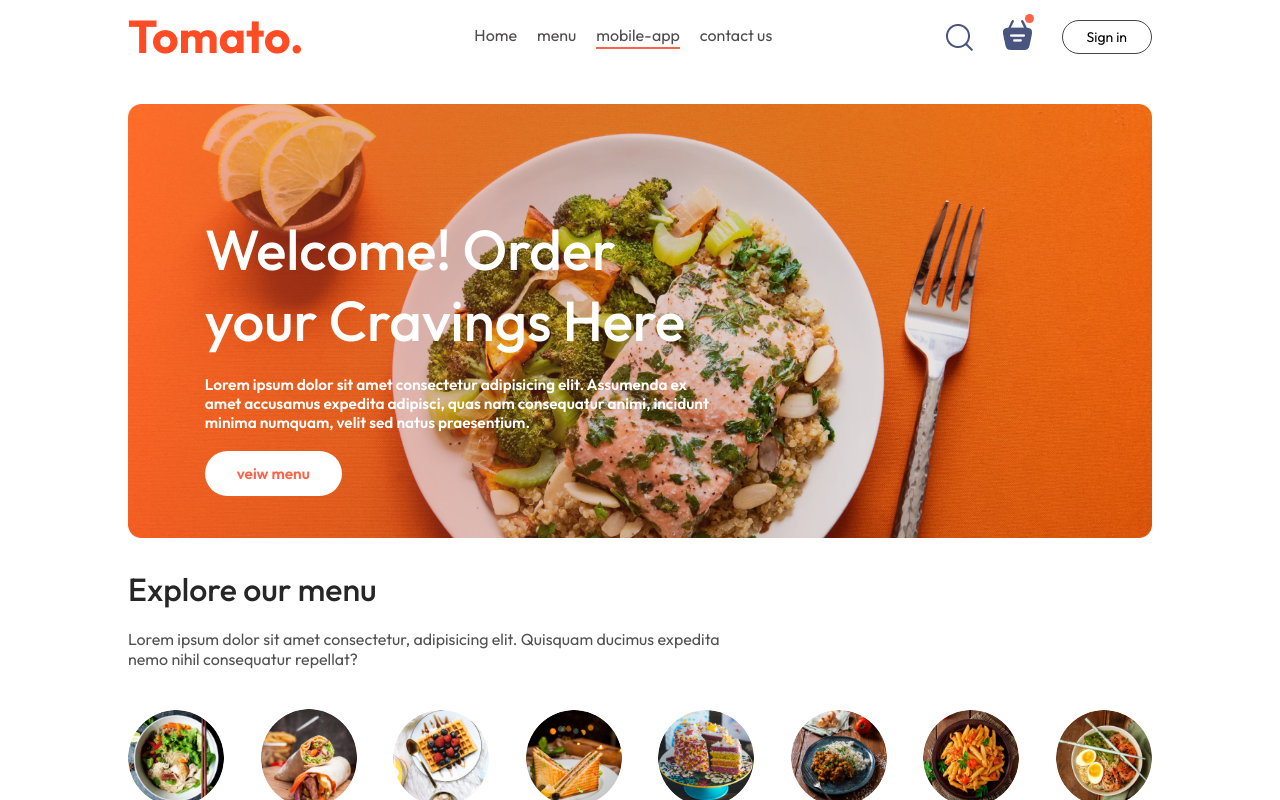
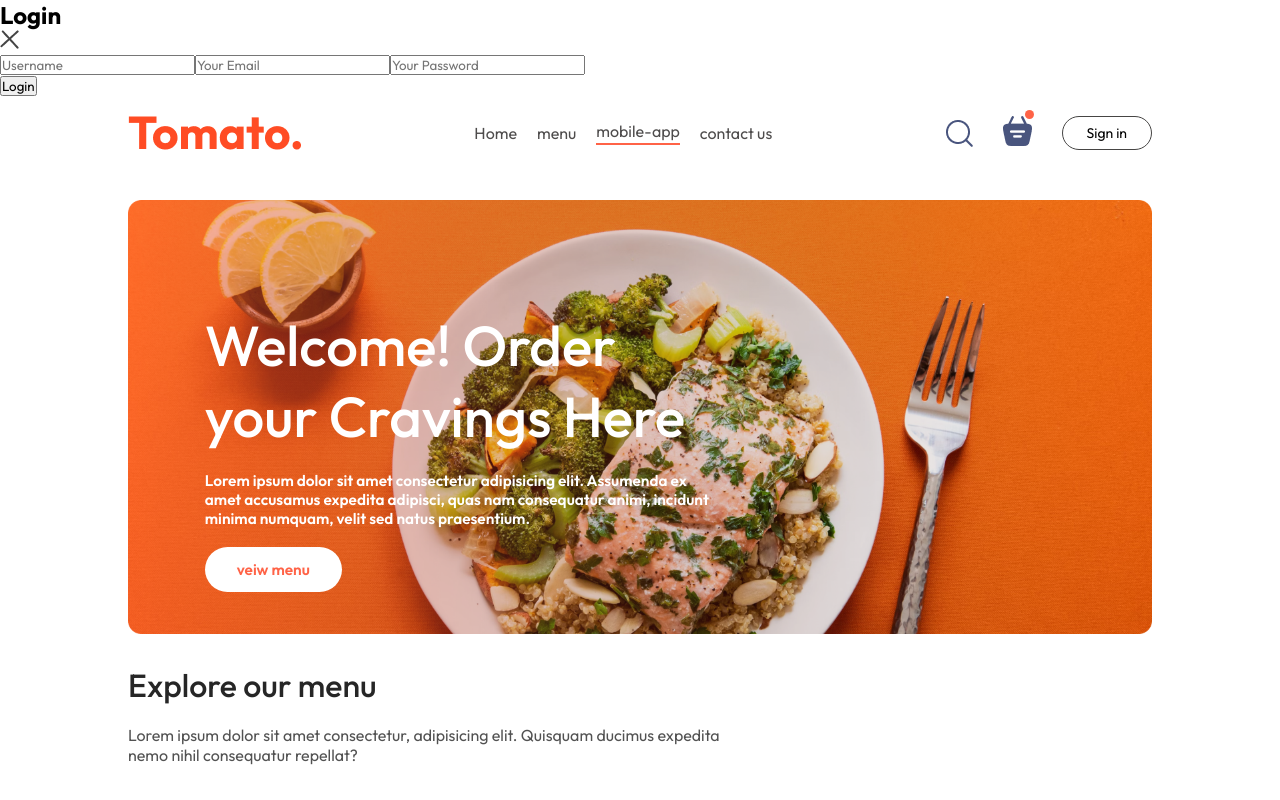
Before and after one commit to mdzaidalam-code/tomato-food-app, a React (Vite) app: page / in a window 1280 px wide. Shown: the top 800 px of the page. Built offline with nearby package versions, Linux system fonts and the light colour scheme; a web font is replaced by a local one.

Commit message:
Login Section started

```diff
--- a/src/App.jsx
+++ b/src/App.jsx
@@ -1,16 +1,21 @@
-import React from 'react'
+import React, { useState } from 'react'
 import Navbar from './components/navbar/Navbar'
 import { Route, Routes } from 'react-router-dom'
 import Home from './pages/Home/Home'
 import Cart from './pages/Cart/Cart'
 import PlacedOrder from './pages/placedOrder/PlacedOrder'
 import Footer from './components/Footer/Footer'
+import LoginPopup from './components/LoginPopup/LoginPopup'
 
 const App = () => {
+
+  const [showLogin,setShowLogin] = useState('false')
+
   return (
     <>
+    {showLogin? <LoginPopup/> : <></>}
     <div className='app'>
-      <Navbar/>
+      <Navbar setShowLogin = {setShowLogin}/>
       <Routes>
          <Route path='/' element={<Home/>}/>
          <Route path='/cart' element={<Cart/>}/>
--- a/src/components/AppDownload/AppDownload.jsx
+++ b/src/components/AppDownload/AppDownload.jsx
@@ -4,7 +4,7 @@ import { assets } from '../../assets/frontend_assets/assets'
 const AppDownload = () => {
   return (
     <div>
-      <div className="app-download">
+      <div className="app-download" id='app-download'>
         <p>
           For Better Exprience Download<br />
           Tomato App
--- a/src/components/ExploreMenu/ExploreMenu.jsx
+++ b/src/components/ExploreMenu/ExploreMenu.jsx
@@ -8,7 +8,7 @@ const ExploreMenu =({category,setCategory}) => {
   console.log("setCategory:", setCategory);
 
   return (
-    <div className="explore-menu">
+    <div className="explore-menu" id='explore-menu'>
       <h1>Explore our menu</h1>
       <p className='explore-menu-text'>
         Lorem ipsum dolor sit amet consectetur, adipisicing elit. Quisquam ducimus expedita nemo nihil consequatur repellat?
--- a/src/components/Footer/Footer.jsx
+++ b/src/components/Footer/Footer.jsx
@@ -3,7 +3,7 @@ import './Footer.css'
 import { assets } from '../../assets/frontend_assets/assets'
 const Footer = () => {
   return (
-    <div className='footer'>
+    <div className='footer' id='footer'>
       <div className="footer-content">
         <div className="footer-content-left">
           <img src={assets.logo} alt="" />
--- /dev/null
+++ b/src/components/LoginPopup/LoginPopup.jsx
@@ -0,0 +1,29 @@
+import React, { useState } from 'react'
+import './LoginPopup.css'
+import { assets } from '../../assets/frontend_assets/assets'
+
+const LoginPopup = ({setShowLogin}) => {
+
+  const [currState,setCurrState] = useState('Login')
+
+  return (
+    <div className="login-popup">
+      <form className='login-popup-container'>
+          <div className="login-popup-title">
+            <h2>{currState}</h2>
+            <img onClick={()=>setShowLogin(false)} src={assets.cross_icon} alt="" />
+          </div>
+          <div className="login-popup-input">
+            <input type="text" placeholder='Username' required />
+            <input type="email" placeholder='Your Email' required />
+            <input type="password" placeholder='Your Password' required />
+          </div>
+          <button>
+            {currState==='Sign Up' ? 'Create account' : 'Login'}
+          </button>
+      </form>
+    </div>
+  )
+}
+
+export default LoginPopup
--- a/src/components/navbar/Navbar.css
+++ b/src/components/navbar/Navbar.css
@@ -9,6 +9,7 @@
   cursor: pointer;
   display: flex;
   gap: 20px;
+  align-items: center;
   list-style: none;
   font-size: 16px;
   color: #4e4c4c;
--- a/src/components/navbar/Navbar.jsx
+++ b/src/components/navbar/Navbar.jsx
@@ -1,21 +1,42 @@
-import React, { useState } from 'react'
-import './Navbar.css'
-import { assets } from '../../assets/frontend_assets/assets';
+import React, { useState } from "react";
+import "./Navbar.css";
+import { assets } from "../../assets/frontend_assets/assets";
+import { Link } from "react-router-dom";
 
-
-
-const Navbar = () => {
-
-  const [menu,setMenu] = useState("mobile-app");
+const Navbar = ({setShowLogin}) => {
+  const [menu, setMenu] = useState("mobile-app");
 
   return (
-    <div className='navbar'>
+    <div className="navbar">
       <img src={assets.logo} alt="" className="logo" />
       <ul className="navbar-menu">
-        <li onClick={() => setMenu('home')} className={menu=='home'?"active":""}>Home</li>
-        <li onClick={() => setMenu('menu')} className={menu=='menu'?"active":""}>menu</li>
-        <li onClick={() => setMenu('mobile-app')} className={menu=='mobile-app'?"active":""}>mobile-app</li>
-        <li onClick={() => setMenu('contact us')} className={menu=='contact us'?"active":""}>contact us</li>
+        <Link
+          onClick={() => setMenu("home")}
+          className={menu == "home" ? "active" : ""}
+        >
+          Home
+        </Link>
+        <a
+          href="#explore-menu"
+          onClick={() => setMenu("menu")}
+          className={menu == "menu" ? "active" : ""}
+        >
+          menu
+        </a>
+        <a
+          href="#app-download"
+          onClick={() => setMenu("mobile-app")}
+          className={menu == "mobile-app" ? "active" : ""}
+        >
+          mobile-app
+        </a>
+        <a
+          href="#footer"
+          onClick={() => setMenu("contact us")}
+          className={menu == "contact us" ? "active" : ""}
+        >
+          contact us
+        </a>
       </ul>
       <div className="navbar-right">
         <img src={assets.search_icon} alt="" />
@@ -23,12 +44,10 @@ const Navbar = () => {
           <img src={assets.basket_icon} alt="" />
           <div className="dot"></div>
         </div>
-        <button className="signin">
-          Sign in
-        </button>
+        <button onClick={()=>setShowLogin(true)} className="signin">Sign in</button>
       </div>
     </div>
-  )
-}
+  );
+};
 
-export default Navbar
+export default Navbar;
--- a/src/index.css
+++ b/src/index.css
@@ -5,6 +5,7 @@
   margin: 0;
   box-sizing: border-box;
   font-family: Outfit;
+  scroll-behavior: smooth;
 }
 
 body{
--- a/src/pages/Home/Home.jsx
+++ b/src/pages/Home/Home.jsx
@@ -3,7 +3,6 @@ import './Home.css'
 import Header from '../../components/Header/Header'
 import ExploreMenu from '../../components/ExploreMenu/ExploreMenu'
 import FoodDisplay from '../../components/DisplayFood/FoodDisplay';
-import Footer from '../../components/Footer/Footer';
 import AppDownload from '../../components/AppDownload/AppDownload';
 
 
```
Also changed, not shown: src/components/LoginPopup/LoginPopup.css (added).
